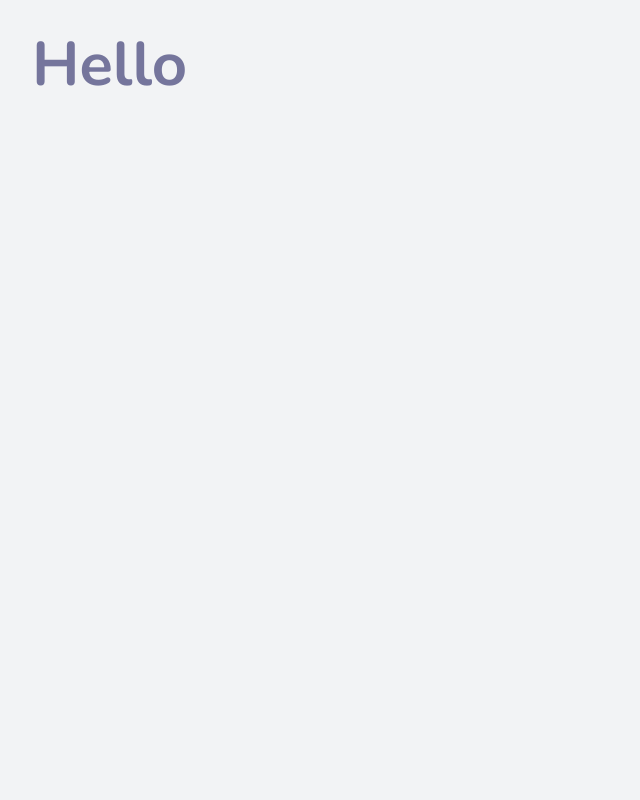
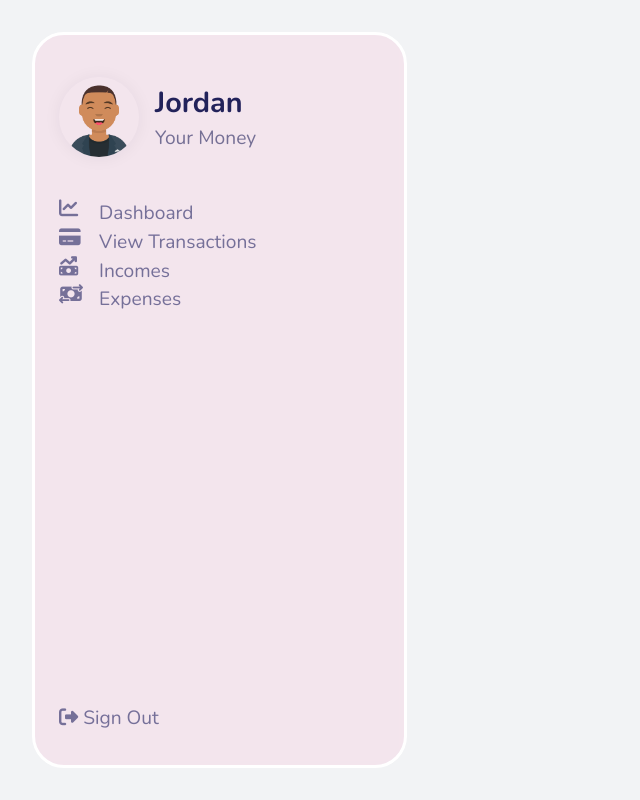
Before and after one commit to jhuffm8/Capstone-BudgetingApp, a React (Vite) app in the folder frontend/: page / in a window 1280 px wide. Shown: the whole page, without its empty margins (0-640 px from the left). Built offline with nearby package versions, Linux system fonts and the light colour scheme.

Commit message:
styled nav bar

```diff
--- a/frontend/src/App.jsx
+++ b/frontend/src/App.jsx
@@ -1,6 +1,7 @@
 import bg from './img/bg.jpg'
 import styled from 'styled-components';
 import { Main } from './styles/MainStyles';
+import { Navigation } from './Components/Navigation';
 
 function App() {
 
@@ -10,7 +11,7 @@ function App() {
   <AppStyled bg={bg} className="App">
 
     <Main>
-      <h1>Hello</h1>
+      <Navigation />
     </Main>
 
 
--- a/frontend/src/Components/Navigation.jsx
+++ b/frontend/src/Components/Navigation.jsx
@@ -1,19 +1,32 @@
 import styled from "styled-components"
 import avatar from '../img/avatar.png'
+import { menuItems } from "../utilities/menuItems"
+import { signout } from "../utilities/Icons"
 
 export function Navigation() {
     return(
         <NavStyle>
             <div className="user-container">
-                <img src={avatar} alt="" />
+                <img  src={avatar} alt="" />
                 <div className="className">
                     <h2>Jordan</h2>
                     <p>Your Money</p>
                 </div>
             </div>
             <ul className="menu-items">
-
+                {menuItems.map((item) => {
+                    return <li
+                    key={item.id}>
+                        {item.icon}
+                        <span>{item.title}</span>
+                    </li>
+                })}
             </ul>
+            <div className="bottom-nav">
+                <li>
+                    {signout} Sign Out
+                </li>
+            </div>
 
 
         </NavStyle>
@@ -21,4 +34,44 @@ export function Navigation() {
 }
 
 const NavStyle = styled.nav`
-`
+    padding: 2rem 1.5rem;
+    width: 375px;
+    height: 100%;
+    background: rgba(245, 62, 153, .08);
+    border: 3px solid #FFFFFF;
+    backdrop-filter: blur(4.5px);
+    border-radius: 32px;
+    display: flex;
+    flex-direction: column;
+    justify-content: space-between;
+    gap: 2rem;
+    .user-container{
+        height: 100px;
+        display: flex;
+        align-items: center;
+        gap: 1rem;
+        img{
+            width: 80px;
+            height: 80px;
+            border-radius: 50%;
+            object-fit: cover;
+            box-shadow: 0px 1px 17px rgba(0,0,0,0.06)
+        }
+        h2{
+            color: rgba(34,34,90,1);
+        }
+        p{
+            color: rgba(34,34,90,0.6);
+        }
+    }
+    .menu-items{
+        flex: 1;
+        display: flex;
+        flex-direction: column;
+        li{
+            display: grid;
+            grid-template-columns: 40px auto;
+        }
+
+    }
+`;
--- a/frontend/src/utilities/menuItems.js
+++ b/frontend/src/utilities/menuItems.js
@@ -1,28 +1,28 @@
-
+import { dashboard, expenses, transactions, trend } from "./Icons"
 
 export const menuItems = [
     {
         id: 1,
         title: 'Dashboard',
-        icon: '',
+        icon: dashboard,
         link: '/dashboard'
     },
     {
         id: 2,
         title: "View Transactions",
         icon: transactions,
-        link:"/dashboard"
+        link: "/dashboard"
     },
     {
         id: 3,
         title: "Incomes",
         icon: trend,
-        link:"/dashboard"
+        link: "/dashboard"
     },
     {
         id: 4,
         title: "Expenses",
         icon: expenses,
-        link:"/dashboard"
+        link: "/dashboard"
     }
 ]
```
Also changed, not shown: frontend/src/utilities/Icons.jsx (renamed from frontend/src/utilities/Icons.js).
